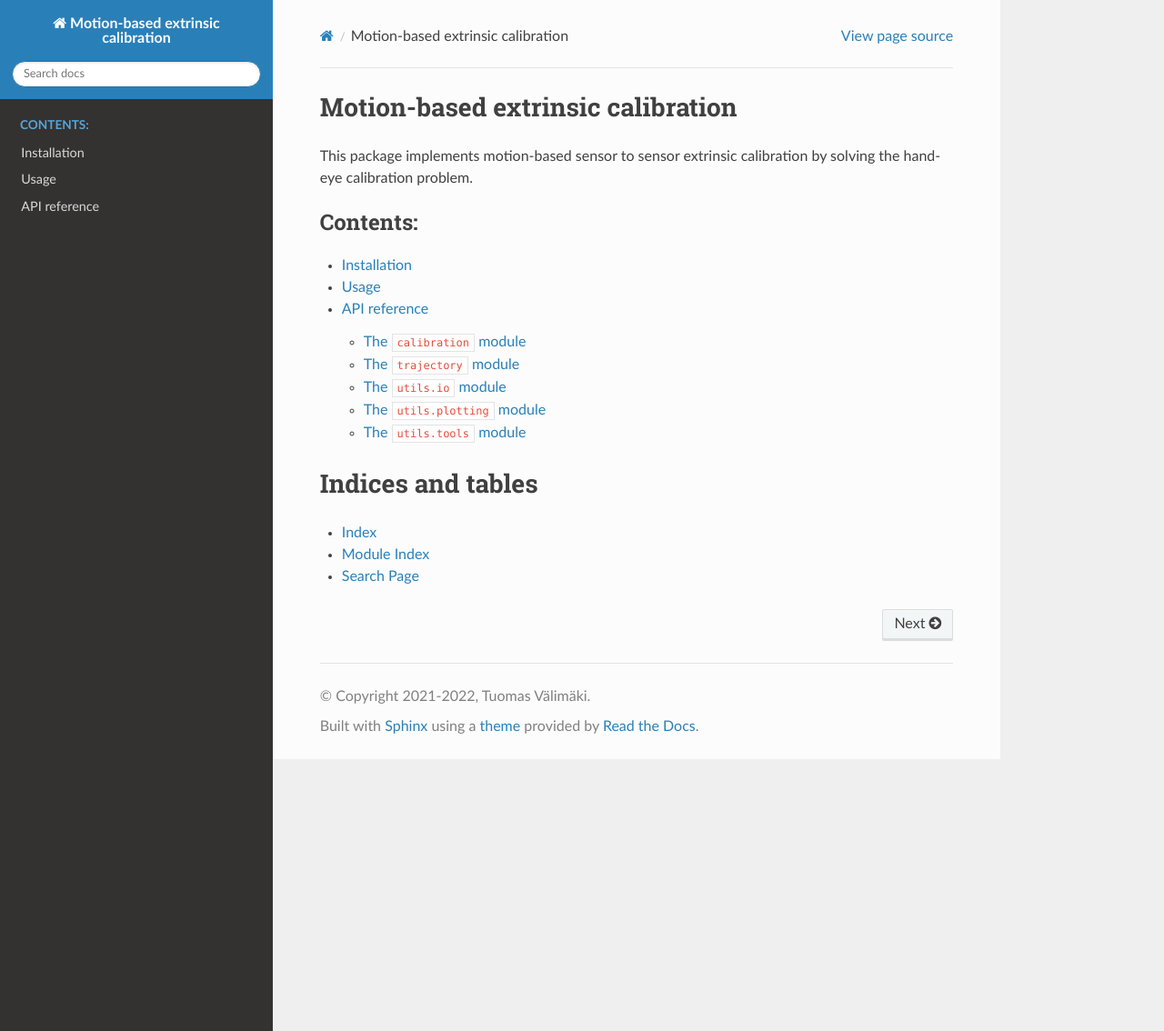
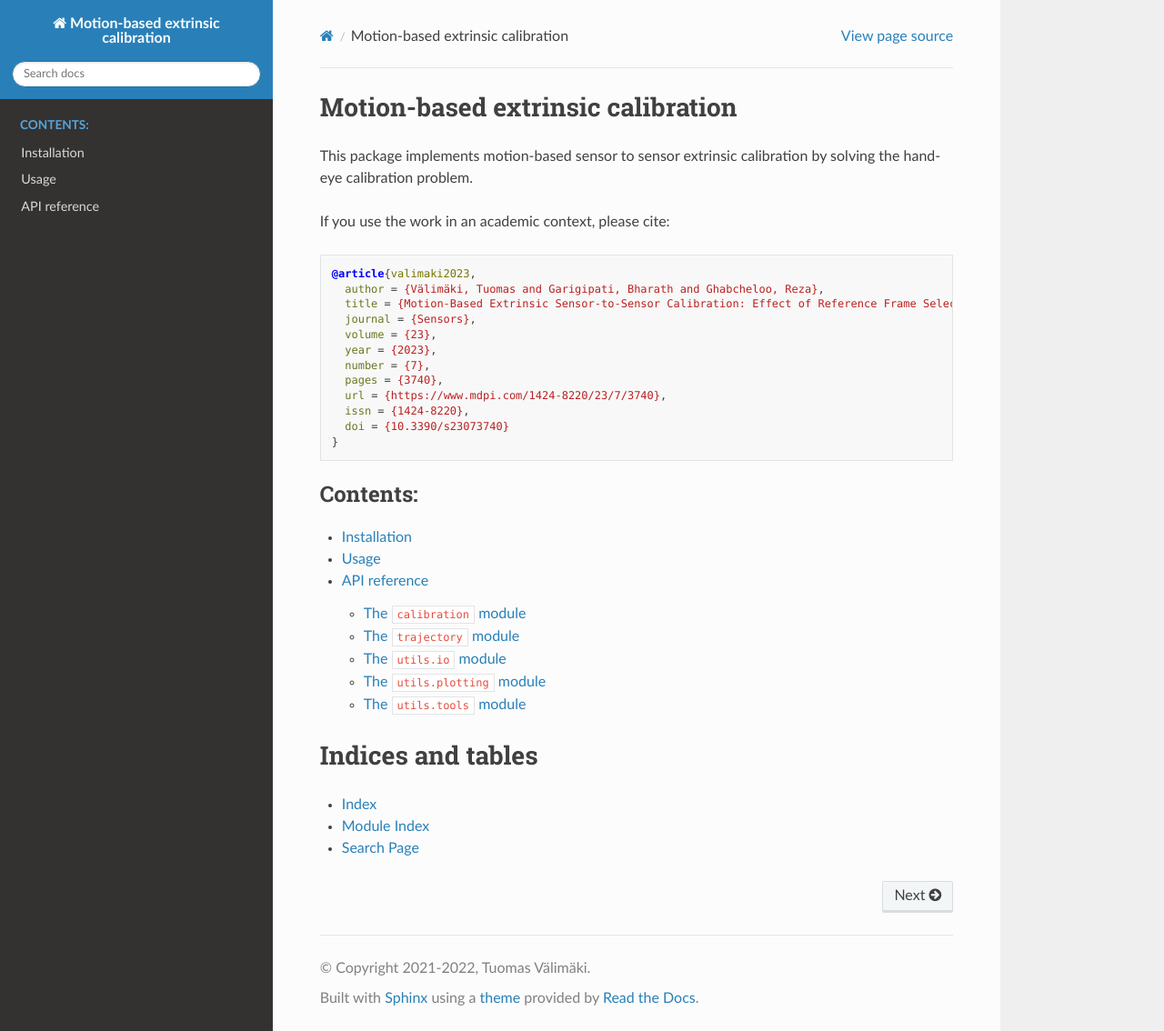
Before and after one commit to tau-alma/trajectory_calibration, a Sphinx documentation site: the page built from docs/index.rst, in a window 1280 px wide and 1134 px high. Shown: the whole window at 91% size. Built offline with Sphinx 7.4.7 and the Read the Docs theme 2.0.0, drawn with Linux system fonts in a browser that asks for light colours; pages that are not in the unit, such as notebooks, are missing from menus.

Commit message:
Update index.rst

```diff
--- a/docs/index.rst
+++ b/docs/index.rst
@@ -2,6 +2,23 @@ Motion-based extrinsic calibration
 ==================================
 
 This package implements motion-based sensor to sensor extrinsic calibration by solving the hand-eye calibration problem.
+
+If you use the work in an academic context, please cite:
+
+.. code-block:: bibtex
+
+   @article{valimaki2023,
+     author = {Välimäki, Tuomas and Garigipati, Bharath and Ghabcheloo, Reza},
+     title = {Motion-Based Extrinsic Sensor-to-Sensor Calibration: Effect of Reference Frame Selection for New and Existing Methods},
+     journal = {Sensors},
+     volume = {23},
+     year = {2023},
+     number = {7},
+     pages = {3740},
+     url = {https://www.mdpi.com/1424-8220/23/7/3740},
+     issn = {1424-8220},
+     doi = {10.3390/s23073740}
+   }
 
 .. toctree::
    :maxdepth: 2
```
